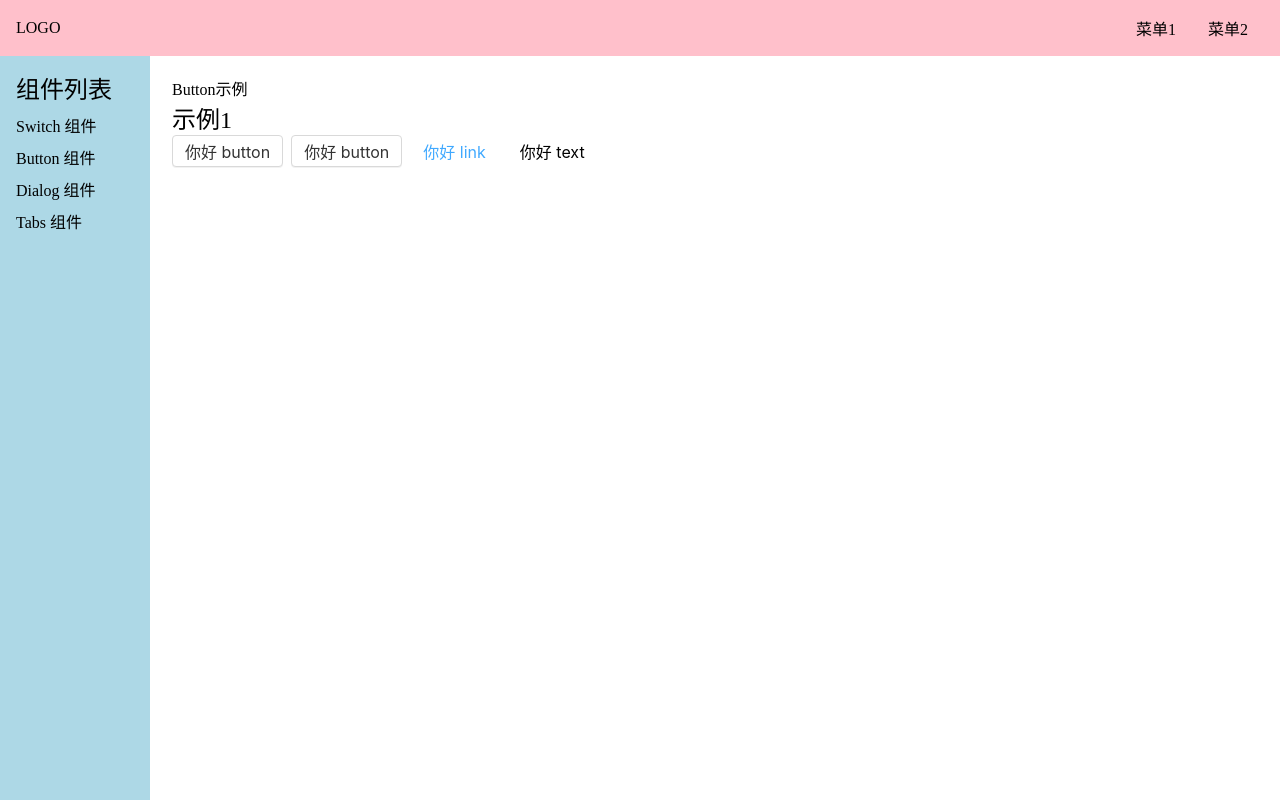
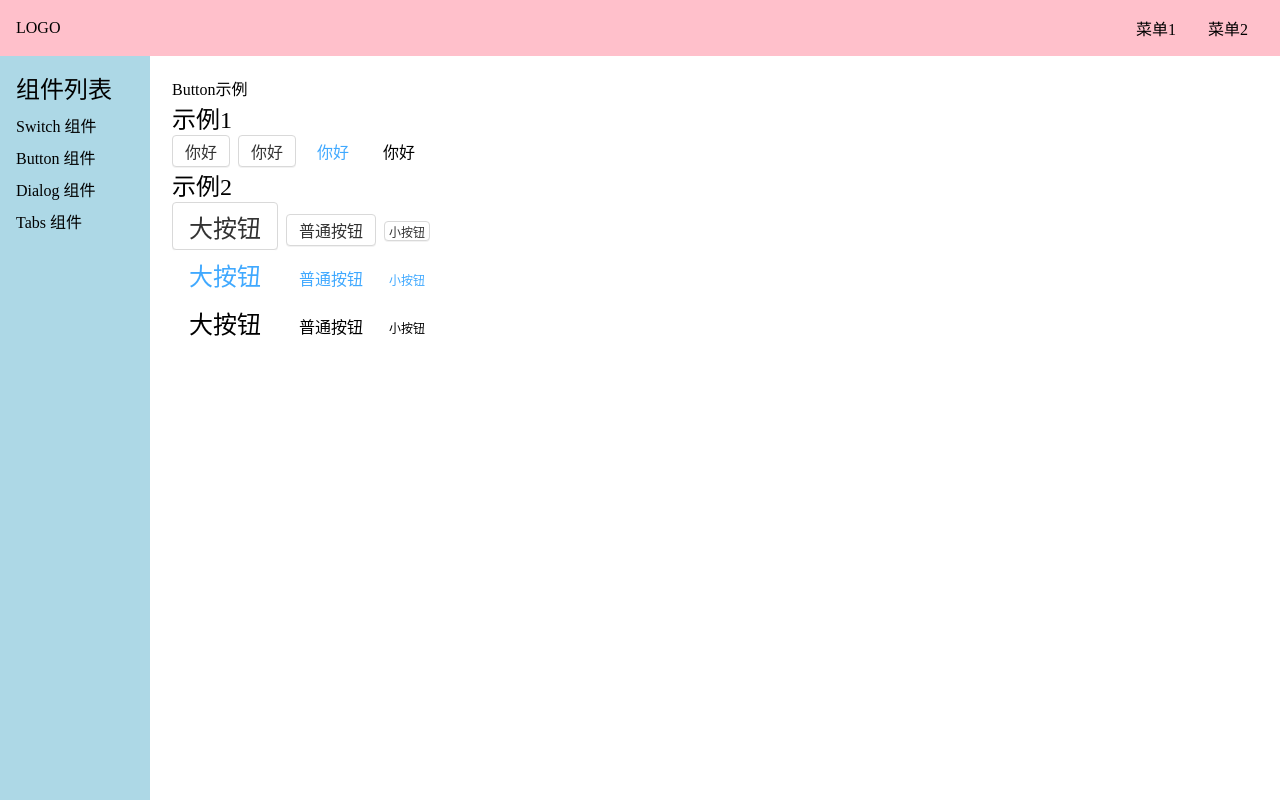
Before and after one commit to anecky/gulu-ui, a Vue app: page /#/doc/button in a window 1280 px wide. Built offline with nearby package versions, Linux system fonts and the light colour scheme.

Commit message:
size css

```diff
--- a/src/components/ButtonDemo.vue
+++ b/src/components/ButtonDemo.vue
@@ -6,6 +6,22 @@
     <Button theme="button">你好</Button>
     <Button theme="link">你好</Button>
     <Button theme="text">你好</Button>
+  </div>
+  <h2>示例2</h2>
+  <div>
+    <Button size="big">大按钮</Button>
+    <Button>普通按钮</Button>
+    <Button size="small">小按钮</Button>
+  </div>
+  <div>
+    <Button theme="link" size="big">大按钮</Button>
+    <Button theme="link">普通按钮</Button>
+    <Button theme="link" size="small">小按钮</Button>
+  </div>
+  <div>
+    <Button theme="text" size="big">大按钮</Button>
+    <Button theme="text">普通按钮</Button>
+    <Button theme="text" size="small">小按钮</Button>
   </div>
 </template>
 
--- a/src/lib/Button.vue
+++ b/src/lib/Button.vue
@@ -1,7 +1,6 @@
 <template>
-  <button class="gulu-button" :class="classes" v-bind="rest">
+  <button class="gulu-button" :class="classes">
     <slot/>
-    {{theme}}
   </button>
 </template>
 
@@ -76,10 +75,7 @@
     &::-moz-focus-inner {
       border: 0;
     }
-  }
-
-
-  .gulu-theme-link {
+    &.gulu-theme-link {
       border-color: transparent;
       box-shadow: none;
       color: $blue;
@@ -89,13 +85,28 @@
       }
     }
 
-  .gulu-theme-text {
+    &.gulu-theme-text {
       border-color: transparent;
       box-shadow: none;
       color: inherit;
 
       &:hover, &:focus {
-      background: darken(white, 1%);
+        background: darken(white, 5%);
       }
     }
+
+    &.gulu-size-big {
+      font-size: 24px;
+      height: 48px;
+      padding: 0 16px;
+    }
+
+    &.gulu-size-small {
+      font-size: 12px;
+      height: 20px;
+      padding: 0 4px;
+    }
+  }
+
+
 </style>
```
Lines whose indentation alone changed are shown as unchanged.
